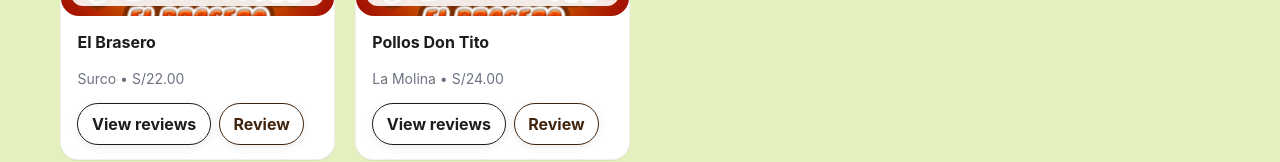
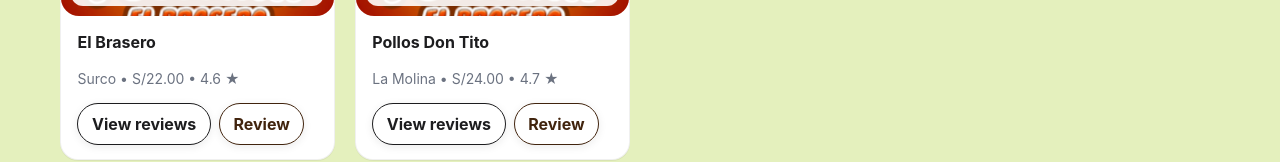
Before and after one commit to 1ASI0730-2520-7432-G3-FijasDev/Frontend---PuntoSabor, a Vue app: page / in a window 1280 px wide. Both pictures are taken after a click on the button "Pollo". Shown: the part 314-476 px from the top of the page. Built offline with nearby package versions, Linux system fonts and the light colour scheme; data requests are answered from the project's data file.

Commit message:
Feat: Updated reviews: the administrator can delete reviews

```diff
--- a/src/discovery/presentation/components/huarique-card.vue
+++ b/src/discovery/presentation/components/huarique-card.vue
@@ -1,8 +1,18 @@
 <template>
   <article class="card card--category">
     <div v-if="img" class="card__media media">
-      <img :src="img" :alt="item.name || item.category" loading="lazy" @error="onImgError" />
+      <img
+          :src="img"
+          :alt="item.name || item.category"
+          loading="lazy"
+          @error="onImgError"
+      />
       <span class="media__badge">{{ item.category }}</span>
+
+      <!-- Badge de promo (nuevo) -->
+      <span v-if="promo" class="media__promo">
+        {{ promo.discount }}% OFF
+      </span>
     </div>
 
     <div class="card__body">
@@ -11,13 +21,25 @@
       <p class="meta">
         {{ item.district }}
         • S/{{ isNum(item.price) ? Number(item.price).toFixed(2) : item.price }}
+        <!-- Rating simple en la línea de meta (fusionado) -->
+        <span v-if="reviewStats || item.rating">
+          • {{ (reviewStats ? reviewStats.avg.toFixed(1) : Number(item.rating).toFixed?.(1) || item.rating) }} ★
+        </span>
       </p>
 
-      <!-- Bloque de calificación -->
+      <!-- Línea de promoción (nuevo) -->
+      <div v-if="promo" class="promo-line">
+        <small class="promo-title">
+          Promoción: {{ promo.title }} — {{ promo.daysRemaining }} días
+        </small>
+      </div>
+
+      <!-- Bloque de calificación detallado (tu código original) -->
       <div v-if="reviewStats" class="meta meta--reviews" aria-live="polite">
         <span class="meta__stars">{{ '★'.repeat(reviewStats.avgRounded) }}</span>
         <span class="meta__info">
-          {{ reviewStats.avg.toFixed(1) }} / 5 · {{ reviewStats.count }} reseña<span v-if="reviewStats.count!==1">s</span>
+          {{ reviewStats.avg.toFixed(1) }} / 5 ·
+          {{ reviewStats.count }} reseña<span v-if="reviewStats.count !== 1">s</span>
         </span>
       </div>
 
@@ -53,7 +75,9 @@
   name: 'HuariqueCard',
   props: {
     item: { type: Object, required: true },
-    img:  { type: String, default: '' }
+    img: { type: String, default: '' },
+    // Nuevo: promo opcional
+    promo: { type: Object, default: null }
   },
   data() {
     return { reviewStats: null };
@@ -61,7 +85,8 @@
   computed: {
     hid() {
       const it = this.item || {};
-      const id = it.id ?? it.huariqueId ?? it.HuariqueId ?? it.Id ?? it._id ?? null;
+      const id =
+          it.id ?? it.huariqueId ?? it.HuariqueId ?? it.Id ?? it._id ?? null;
       return Number(id);
     }
   },
@@ -70,7 +95,11 @@
       const all = await api('/reviews');
       const reviews = all.filter(r => Number(r.huariqueId) === this.hid);
       if (reviews.length > 0) {
-        const avg = reviews.reduce((s, r) => s + Number(r.rating ?? r.stars ?? 0), 0) / reviews.length;
+        const avg =
+            reviews.reduce(
+                (s, r) => s + Number(r.rating ?? r.stars ?? 0),
+                0
+            ) / reviews.length;
         this.reviewStats = {
           count: reviews.length,
           avg,
@@ -82,14 +111,22 @@
     }
   },
   methods: {
-    isNum(v) { return typeof v === 'number' || (!isNaN(v) && v !== null && v !== ''); },
-    onImgError(e) { e.target.style.opacity = 0; }
+    isNum(v) {
+      return typeof v === 'number' || (!isNaN(v) && v !== null && v !== '');
+    },
+    onImgError(e) {
+      e.target.style.opacity = 0;
+    }
   }
 };
 </script>
 
 <style scoped>
-:root { --ps-brown:#5B3010; --ps-gold:#E7A33E; --ps-cream:#FFF8E6; }
+:root {
+  --ps-brown:#5B3010;
+  --ps-gold:#E7A33E;
+  --ps-cream:#FFF8E6;
+}
 
 .meta--reviews {
   display: flex;
@@ -109,31 +146,71 @@
   font-weight: 600;
 }
 
+/* Botones */
 .ps-actions{
-  display:flex; gap:.5rem; margin-top:.75rem; flex-wrap:wrap;
+  display:flex;
+  gap:.5rem;
+  margin-top:.75rem;
+  flex-wrap:wrap;
 }
 
 .ps-btn{
   --shadow: 0 2px 8px rgba(0,0,0,.08);
-  display:inline-flex; align-items:center; justify-content:center;
-  padding:.5rem .85rem; border-radius:999px; font-weight:700;
-  text-decoration:none; transition:transform .12s ease, box-shadow .12s ease, opacity .12s ease;
+  display:inline-flex;
+  align-items:center;
+  justify-content:center;
+  padding:.5rem .85rem;
+  border-radius:999px;
+  font-weight:700;
+  text-decoration:none;
+  transition:transform .12s ease, box-shadow .12s ease, opacity .12s ease;
   box-shadow: var(--shadow);
   border:1px solid transparent;
 }
-.ps-btn:hover{ transform:translateY(-1px); box-shadow:0 6px 14px rgba(0,0,0,.10); }
+.ps-btn:hover{
+  transform:translateY(-1px);
+  box-shadow:0 6px 14px rgba(0,0,0,.10);
+}
 
 .ps-btn--primary{
   background: var(--ps-gold);
   color:#41240e;
   border-color: color-mix(in srgb, var(--ps-gold) 60%, transparent);
 }
-.ps-btn--primary:active{ transform:translateY(0); opacity:.9; }
+.ps-btn--primary:active{
+  transform:translateY(0);
+  opacity:.9;
+}
 
 .ps-btn--ghost{
   background:#fff;
   color: var(--ps-brown);
   border-color: color-mix(in srgb, var(--ps-brown) 22%, transparent);
 }
-.ps-btn--ghost:hover{ background: var(--ps-cream); }
+.ps-btn--ghost:hover{
+  background: var(--ps-cream);
+}
+
+/* Promo badge y línea de promo (nuevo) */
+.media__promo{
+  position:absolute;
+  top:.75rem;
+  right:.75rem;
+  background:#e11d48;
+  color:#fff;
+  padding:.25rem .55rem;
+  border-radius:999px;
+  font-size:.75rem;
+  font-weight:700;
+  box-shadow:0 2px 6px rgba(0,0,0,.18);
+}
+
+.promo-line{
+  margin-top:.25rem;
+  font-size:.8rem;
+  color: var(--ps-brown);
+}
+.promo-title{
+  font-weight:600;
+}
 </style>
--- a/src/discovery/presentation/views/results.view.vue
+++ b/src/discovery/presentation/views/results.view.vue
@@ -11,6 +11,7 @@
           :key="h.id"
           :item="h"
           :img="itemImg(h)"
+          :promo="promosMap[h.id] || null"
       />
     </div>
   </section>
@@ -18,16 +19,21 @@
 
 <script>
 import { searchHuariquesQuery } from '../../application/search-huariques.query.js';
+import { listFeaturedPromotionsQuery } from '@/promotions/application/list-featured-promotions.query.js';
 import HuariqueCard from '../components/huarique-card.vue';
 
-const modules = import.meta.glob('/src/assets/*.{png,jpg,jpeg,webp}', { eager: true, as: 'url' });
+const modules = import.meta.glob('/src/assets/*.{png,jpg,jpeg,webp}', {
+  eager: true,
+  as: 'url'
+});
 
 const IMG_MAP = Object.fromEntries(
     Object.entries(modules).map(([p, url]) => {
       const raw = p.split('/').pop().replace(/\.[^.]+$/, ''); // nombre sin extensión
       const key = raw
           .toLowerCase()
-          .normalize('NFD').replace(/[\u0300-\u036f]/g, '');     // <-- quita tildes/ñ
+          .normalize('NFD')
+          .replace(/[\u0300-\u036f]/g, ''); // <-- quita tildes/ñ
       return [key, url];
     })
 );
@@ -37,14 +43,16 @@
     IMG_MAP['logopuntosabor'] ||
     Object.values(IMG_MAP)[0];
 
+const norm = s =>
+    String(s)
+        .toLowerCase()
+        .normalize('NFD')
+        .replace(/[\u0300-\u036f]/g, ''); // sin tildes
 
-const norm = s => String(s)
-    .toLowerCase()
-    .normalize('NFD').replace(/[\u0300-\u036f]/g, ''); // sin tildes
-
-const slugify = s => norm(s)
-    .replace(/\s+/g, '-')
-    .replace(/[^a-z0-9\-]/g, '');
+const slugify = s =>
+    norm(s)
+        .replace(/\s+/g, '-')
+        .replace(/[^a-z0-9\-]/g, '');
 
 const variants = k => {
   const a = norm(k);
@@ -52,40 +60,79 @@
 };
 
 const hashIndex = (key, n) => {
-  let h = 0; const s = norm(key);
-  for (let i = 0; i < s.length; i++) h = ((h * 31) + s.charCodeAt(i)) >>> 0;
-  return n ? (h % n) : 0;
+  let h = 0;
+  const s = norm(key);
+  for (let i = 0; i < s.length; i++) h = ((h * 31 + s.charCodeAt(i)) >>> 0);
+  return n ? h % n : 0;
 };
-
 
 export default {
   name: 'ResultsView',
   components: { HuariqueCard },
-  data: () => ({ results: [] }),
-  async created() { this.fetch(); },
-  watch: { '$route.query.q': 'fetch' },
+  data: () => ({
+    results: [],
+    promosMap: {}
+  }),
+  async created() {
+    this.fetch();
+  },
+  watch: {
+    '$route.query.q': 'fetch'
+  },
   methods: {
     async fetch() {
       this.results = await searchHuariquesQuery(this.$route.query.q || '');
+
+      // Cargar promociones destacadas activas y mapear por huariqueId
+      try {
+        const pf = await listFeaturedPromotionsQuery();
+        const map = {};
+        (pf.promotions || []).forEach(p => {
+          if (p && p.huariqueId) {
+            const existing = map[p.huariqueId];
+            // Nos quedamos con la promo que vence antes
+            if (!existing || p.daysRemaining < existing.daysRemaining) {
+              map[p.huariqueId] = p;
+            }
+          }
+        });
+        this.promosMap = map;
+      } catch (err) {
+        console.warn(
+            'No se pudieron cargar promociones destacadas:',
+            err.message || err
+        );
+        this.promosMap = {};
+      }
     },
-    slugify (s) {
+    slugify(s) {
       return String(s)
           .toLowerCase()
-          .normalize('NFD').replace(/[\u0300-\u036f]/g, '')
+          .normalize('NFD')
+          .replace(/[\u0300-\u036f]/g, '')
           .replace(/\s+/g, '-')
           .replace(/[^a-z0-9\-]/g, '');
     },
-    itemImg (r) {
-      const norm = s => String(s).toLowerCase().normalize('NFD').replace(/[\u0300-\u036f]/g, '');
-      const slugify = s => norm(s).replace(/\s+/g, '-').replace(/[^a-z0-9\-]/g, '');
+    itemImg(r) {
+      const norm = s =>
+          String(s)
+              .toLowerCase()
+              .normalize('NFD')
+              .replace(/[\u0300-\u036f]/g, '');
+      const slugify = s =>
+          norm(s)
+              .replace(/\s+/g, '-')
+              .replace(/[^a-z0-9\-]/g, '');
       const variants = k => {
         const a = norm(k);
         return [a, a.replace(/-/g, '_'), a.replace(/[_-]/g, '')];
       };
       const hashIndex = (key, n) => {
-        let h = 0; const s = norm(key);
-        for (let i = 0; i < s.length; i++) h = ((h * 31) + s.charCodeAt(i)) >>> 0;
-        return n ? (h % n) : 0;
+        let h = 0;
+        const s = norm(key);
+        for (let i = 0; i < s.length; i++)
+          h = ((h * 31 + s.charCodeAt(i)) >>> 0);
+        return n ? h % n : 0;
       };
 
       const cat = slugify(r.category || this.$route.query.q || '');
@@ -96,25 +143,85 @@
         'brasa-y-carbon': ['brasaycarbon'],
         'fuego-criollo': ['fuegocriollo'],
         'la-parrilla-del-norte': ['parrillanorte'],
-        'punto-grill': ['puntogrill'],
+        'punto-grill': ['puntogrill']
       };
 
+      // Alias por nombre de huarique
       if (nameSlug && NAME_ALIAS[nameSlug]) {
         const direct = NAME_ALIAS[nameSlug].flatMap(variants);
         for (const key of direct) if (IMG_MAP[key]) return IMG_MAP[key];
       }
 
+      // Intento directo por nombre
       if (nameSlug) {
         for (const key of variants(nameSlug)) if (IMG_MAP[key]) return IMG_MAP[key];
       }
+
+      // Alias por categoría (UNIÓN de tus dos versiones, sin perder nada)
       const ALIAS = {
-        pollo:     ['pollo', 'pollo-brasa', 'pollo_brasa', 'parrillasref', 'elbrasero', 'dontito', 'donlucho'],
-        marina:    ['rinconmarino','marytierra','olamarina'],
-        criolla:   ['dona', 'la_picanteria', 'sabornorteno'],
-        chifa:     ['chifaref', 'chifaping', 'don-pepe', 'don_pepe', 'el-forastero', 'el_forastero', 'sanjoylao'],
-        postres:   ['postresref', 'dulces', 'dulcesazon', 'mazamorra', 'mazamorra-morada', 'mazamorra_morada', 'lacaspdelpostre', 'lapasteleria'],
-        menu:      ['aesqui','donlucho'],
-        cafe:      ['caferef', 'cafe', 'cafecentral', 'aromaysabor']
+        pollo: [
+          'pollo',
+          'pollo-brasa',
+          'pollo_brasa',
+          'parrillasref',
+          'elbrasero',
+          'dontito',
+          'donlucho'
+        ],
+        marina: [
+          // nuevos alias
+          'marina',
+          'la-marina',
+          'la_marina',
+          'marisco',
+          'mariscos',
+          // antiguos
+          'olamarina',
+          'rinconmarino',
+          'marytierra'
+        ],
+        criolla: [
+          // nuevos
+          'criolla',
+          'antojos-criollos',
+          'antojos_criollos',
+          'marytierra',
+          'lapicanteria',
+          // antiguos
+          'dona',
+          'la_picanteria',
+          'sabornorteno'
+        ],
+        chifa: [
+          'chifaref',
+          'chifaping',
+          'don-pepe',
+          'don_pepe',
+          'el-forastero',
+          'el_forastero',
+          'sanjoylao'
+        ],
+        postres: [
+          'postresref',
+          'dulces',
+          'dulcesazon',
+          'mazamorra',
+          'mazamorra-morada',
+          'mazamorra_morada',
+          'lacaspdelpostre',
+          'lapasteleria'
+        ],
+        menu: [
+          // nuevos
+          'menuref',
+          'menu',
+          'menu-del-dia',
+          'menu_del_dia',
+          'aesqui',
+          // antiguo que NO queríamos perder
+          'donlucho'
+        ],
+        cafe: ['caferef', 'cafe', 'cafecentral', 'aromaysabor']
       };
 
       const list = (ALIAS[cat] || [cat])
--- a/src/i18n.js
+++ b/src/i18n.js
@@ -16,7 +16,6 @@
     messages: { en, es }
 });
 
-
 document.documentElement.setAttribute('lang', i18n.global.locale.value);
 
 export function setLocale(locale) {
```
